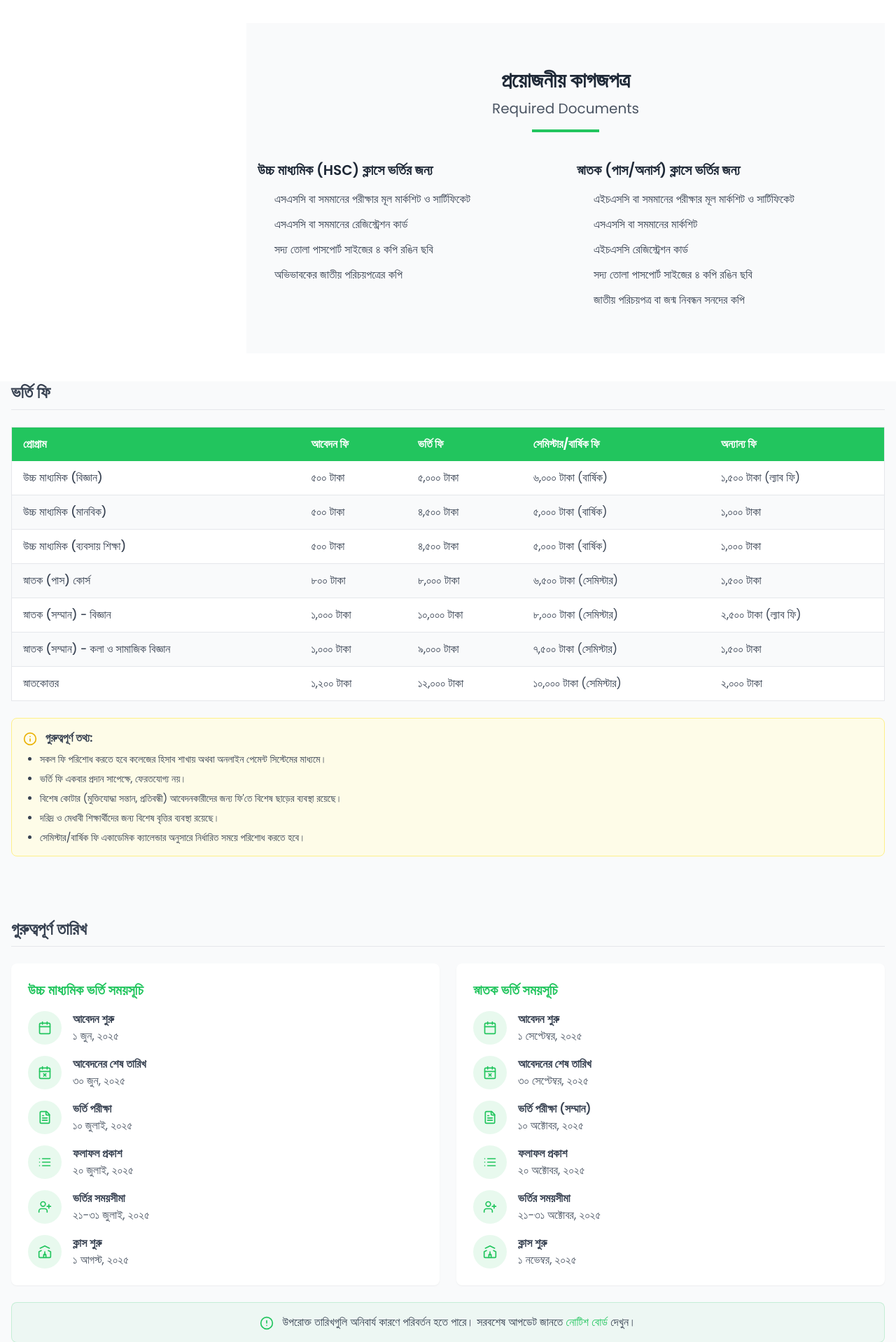
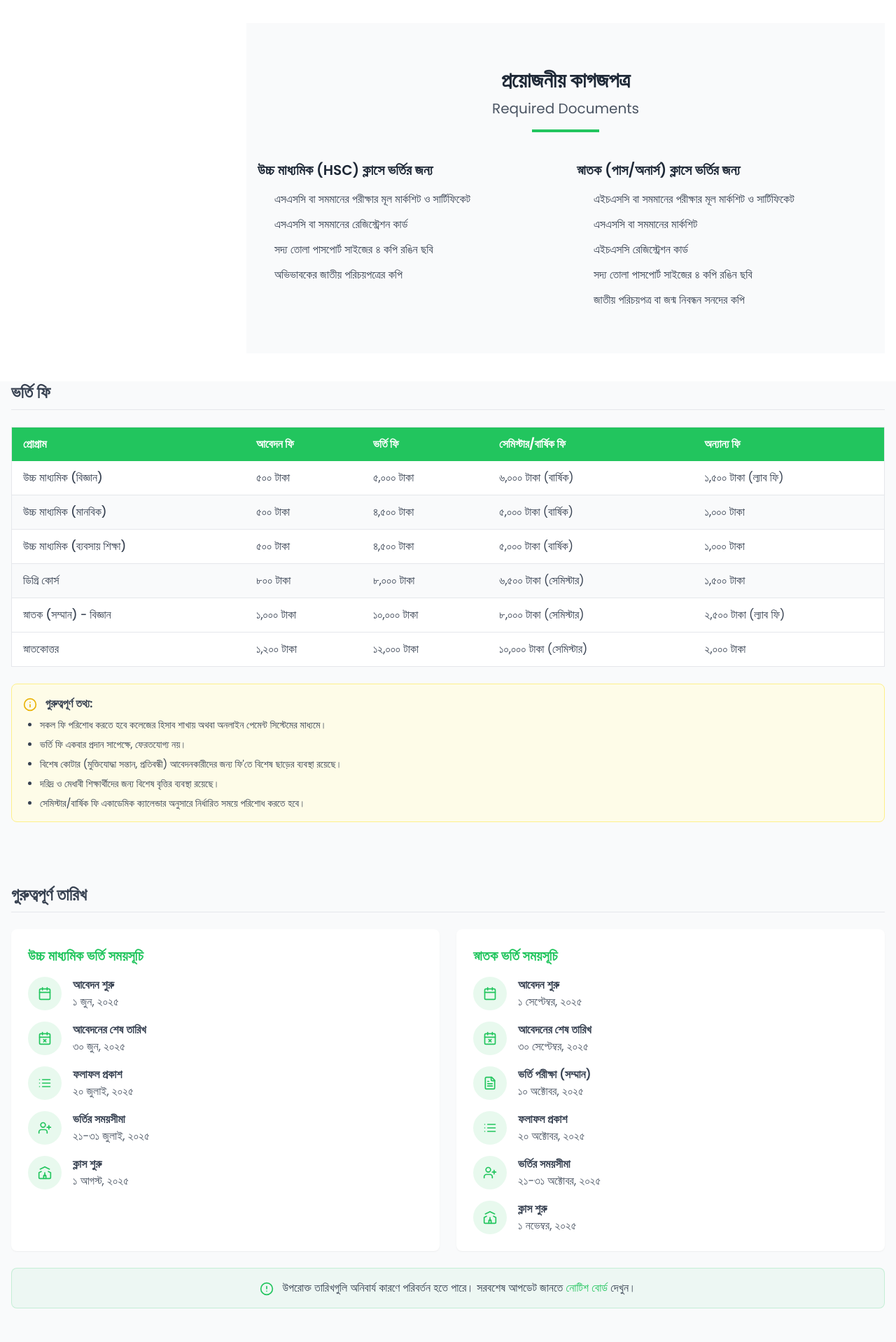
Before and after one commit to Ssshiponu/college-website, a Django app: page /admission/ in a window 1280 px wide. Shown: the part 2960-4878 px from the top of the page at 70% size. Run offline with Django 5.2, Linux system fonts and the light colour scheme; data comes from the database, SQL or seed files in the repository; both versions use the stored data as it was after the commit.

Commit message:
viewe fixes

```diff
--- a/core/admin.py
+++ b/core/admin.py
@@ -4,7 +4,6 @@
 @admin.register(Department)
 class DepartmentAdmin(admin.ModelAdmin):
     list_display = ('name', 'code', 'department_head', 'established')
-    prepopulated_fields = {'slug': ('name',)}
     search_fields = ('name', 'code', 'department_head')
 
 @admin.register(Faculty)
@@ -24,14 +23,12 @@
 class ProgramAdmin(admin.ModelAdmin):
     list_display = ('name', 'level', 'department', 'duration')
     list_filter = ('level', 'department')
-    prepopulated_fields = {'slug': ('name',)}
     search_fields = ('name', 'description')
 
 @admin.register(Event)
 class EventAdmin(admin.ModelAdmin):
     list_display = ('title', 'date', 'location', 'is_featured')
     list_filter = ('is_featured', 'date')
-    prepopulated_fields = {'slug': ('title',)}
     search_fields = ('title', 'description', 'location')
     date_hierarchy = 'date'
 
--- a/core/models.py
+++ b/core/models.py
@@ -19,6 +19,10 @@ class Department(models.Model):
         if self.slug == "":
             self.slug = get_random_string(length=16)
         super().save(*args, **kwargs)
+
+    def __str__(self):
+        return self.name
+
 
 class Faculty(models.Model):
     DESIGNATION_CHOICES = [
--- a/core/views.py
+++ b/core/views.py
@@ -7,15 +7,13 @@ class HomeView(TemplateView):
 
     def get_context_data(self, **kwargs):
         context = super().get_context_data(**kwargs)
-        context['departments'] = Department.objects.all()[:4]
-        context['faculty_members'] = Faculty.objects.filter(is_featured=True)[:4]
-        context['notices'] = Notice.objects.all()[:5]
+        context['notices'] = Notice.objects.all()[:3]
         context['events'] = Event.objects.filter(is_featured=True)[:3]
         context['principal'] = Faculty.objects.filter(designation='principal').first()
         return context
 
 class HistoryView(TemplateView):
-    template_name = 'about/history.html'
+    template_name = 'history.html'
 
     def get_context_data(self, **kwargs):
         context = super().get_context_data(**kwargs)
@@ -24,7 +22,7 @@ class HistoryView(TemplateView):
 
 class FacultyListView(ListView):
     model = Faculty
-    template_name = 'about/faculty.html'
+    template_name = 'faculty.html'
     context_object_name = 'faculty'
 
     def get_queryset(self):
@@ -51,7 +49,7 @@ class FacultyListView(ListView):
 
 class FacultyDetailView(DetailView):
     model = Faculty
-    template_name = 'about/faculty_detail.html'
+    template_name = 'faculty_detail.html'
     context_object_name = 'faculty'
 
 class DepartmentListView(ListView):
@@ -59,11 +57,6 @@ class DepartmentListView(ListView):
     template_name = "departments.html"
     context_object_name = "departments"
     ordering = ["name"]
-
-    def get_context_data(self, **kwargs):
-        context = super().get_context_data(**kwargs)
-        context["page_title"] = "বিভাগসমূহ"
-        return context
 
 class DepartmentDetailView(DetailView):
     model = Department
@@ -97,8 +90,8 @@ class NoticeListView(ListView):
     def get_context_data(self, **kwargs):
         context = super().get_context_data(**kwargs)
         context['featured_notice'] = Notice.objects.filter(is_important=True).order_by('-publish_date').first()
+        context['notices'] = Notice.objects.exclude(id=context['featured_notice'].id)
         context['categories'] = Notice.CATEGORY_CHOICES
-        context['path'] = '/notices'
         return context
 
 class NoticeDetailView(DetailView):
@@ -106,18 +99,10 @@ class NoticeDetailView(DetailView):
     template_name = 'notice_detail.html'
     context_object_name = 'notice'
 
-
 class ProgramListView(ListView):
     model = Program
     template_name = 'programs.html'
     context_object_name = 'programs'
-
-    def get_context_data(self, **kwargs):
-        context = super().get_context_data(**kwargs)
-        context['hsc_programs'] = Program.objects.filter(level='hsc')
-        context['undergraduate_programs'] = Program.objects.filter(level='undergraduate')
-        context['postgraduate_programs'] = Program.objects.filter(level='postgraduate')
-        return context
 
 class ProgramDetailView(DetailView):
     model = Program
--- a/templates/admission.html
+++ b/templates/admission.html
@@ -8,7 +8,7 @@
     <div class="container mx-auto px-4">
         <h1 class="text-3xl font-bold mb-2">ভর্তি তথ্য</h1>
         <div class="flex items-center text">
-            <a href="../index.html" class="hover:text-primary-light transition-colors duration-200">হোম</a>
+            <a href="{% url 'core:home' %}" class="hover:text-primary-light transition-colors duration-200">হোম</a>
             <span class="mx-2">/</span>
             <span>ভর্তি</span>
         </div>
@@ -113,7 +113,7 @@
                                 <li class="flex items-center">  মানবিক শাখা</li>
                                 <li class="flex items-center">  ব্যবসায় শিক্ষা শাখা</li>
                             </ul>
-                            <a href="academics/programs.html#hsc" class="text-primary font-medium hover:text-primary-dark">বিস্তারিত দেখুন <svg xmlns="http://www.w3.org/2000/svg" width="20" height="20" viewBox="0 0 24 24" fill="none" stroke="currentColor" stroke-width="2" stroke-linecap="round" stroke-linejoin="round" class="lucide lucide-arrow-right ml-1 inline"><line x1="5" x2="19" y1="12" y2="12"/><polyline points="12 5 19 12 12 19"/></svg></a>
+                            <a href="#" class="text-primary font-medium hover:text-primary-dark">বিস্তারিত দেখুন <svg xmlns="http://www.w3.org/2000/svg" width="20" height="20" viewBox="0 0 24 24" fill="none" stroke="currentColor" stroke-width="2" stroke-linecap="round" stroke-linejoin="round" class="lucide lucide-arrow-right ml-1 inline"><line x1="5" x2="19" y1="12" y2="12"/><polyline points="12 5 19 12 12 19"/></svg></a>
                         </div>
 
                         <!-- Degree Program -->
@@ -128,7 +128,7 @@
                                 <li class="flex items-center">  বি.এসসি (পাস) কোর্স</li>
                                 <li class="flex items-center">  বি.বি.এস (পাস) কোর্স</li>
                             </ul>
-                            <a href="academics/programs.html#degree" class="text-primary font-medium hover:text-primary-dark">বিস্তারিত দেখুন <svg xmlns="http://www.w3.org/2000/svg" width="20" height="20" viewBox="0 0 24 24" fill="none" stroke="currentColor" stroke-width="2" stroke-linecap="round" stroke-linejoin="round" class="lucide lucide-arrow-right ml-1 inline"><line x1="5" x2="19" y1="12" y2="12"/><polyline points="12 5 19 12 12 19"/></svg></a>
+                            <a href="#" class="text-primary font-medium hover:text-primary-dark">বিস্তারিত দেখুন <svg xmlns="http://www.w3.org/2000/svg" width="20" height="20" viewBox="0 0 24 24" fill="none" stroke="currentColor" stroke-width="2" stroke-linecap="round" stroke-linejoin="round" class="lucide lucide-arrow-right ml-1 inline"><line x1="5" x2="19" y1="12" y2="12"/><polyline points="12 5 19 12 12 19"/></svg></a>
                         </div>
 
                         <!-- Honors Program -->
@@ -193,7 +193,7 @@
                         <div class="bg-white rounded-lg p-6 border border-gray-200">
                             <h3 class="text-xl font-semibold mb-4 flex items-center">
                                 <span class="bg-green-100 text-green-600 w-8 h-8 rounded-full flex items-center justify-center mr-3"><svg xmlns="http://www.w3.org/2000/svg" width="20" height="20" viewBox="0 0 24 24" fill="none" stroke="currentColor" stroke-width="2" stroke-linecap="round" stroke-linejoin="round" class="lucide lucide-user-check"><path d="M16 21v-2a4 4 0 0 0-4-4H6a4 4 0 0 0-4 4v2"/><circle cx="9" cy="7" r="4"/><polyline points="16 11 18 13 22 9"/></svg></span>
-                                স্নাতক (পাস) প্রোগ্রাম
+                                ডিগ্রি (পাস) প্রোগ্রাম
                             </h3>
                             <p class="mb-4">ডিগ্রি পাস কোর্সে ভর্তির জন্য নিম্নলিখিত যোগ্যতা থাকতে হবে:</p>
                             <ul class="space-y-2 list-disc ml-6">
@@ -407,7 +407,7 @@
                         <td class="py-3 px-4">১,০০০ টাকা</td>
                     </tr>
                     <tr class="border-b border-gray-200 bg-gray-50">
-                        <td class="py-3 px-4 font-medium">স্নাতক (পাস) কোর্স</td>
+                        <td class="py-3 px-4 font-medium">ডিগ্রি কোর্স</td>
                         <td class="py-3 px-4">৮০০ টাকা</td>
                         <td class="py-3 px-4">৮,০০০ টাকা</td>
                         <td class="py-3 px-4">৬,৫০০ টাকা (সেমিস্টার)</td>
@@ -419,13 +419,6 @@
                         <td class="py-3 px-4">১০,০০০ টাকা</td>
                         <td class="py-3 px-4">৮,০০০ টাকা (সেমিস্টার)</td>
                         <td class="py-3 px-4">২,৫০০ টাকা (ল্যাব ফি)</td>
-                    </tr>
-                    <tr class="border-b border-gray-200 bg-gray-50">
-                        <td class="py-3 px-4 font-medium">স্নাতক (সম্মান) - কলা ও সামাজিক বিজ্ঞান</td>
-                        <td class="py-3 px-4">১,০০০ টাকা</td>
-                        <td class="py-3 px-4">৯,০০০ টাকা</td>
-                        <td class="py-3 px-4">৭,৫০০ টাকা (সেমিস্টার)</td>
-                        <td class="py-3 px-4">১,৫০০ টাকা</td>
                     </tr>
                     <tr class="border-b border-gray-200">
                         <td class="py-3 px-4 font-medium">স্নাতকোত্তর</td>
@@ -486,17 +479,7 @@
                             <p class="text-gray-600">৩০ জুন, ২০২৫</p>
                         </div>
                     </li>
-                    <li class="flex">
-                        <div class="mr-4">
-                            <div class="h-12 w-12 bg-primary/10 rounded-full flex items-center justify-center text-primary">
-                                <svg xmlns="http://www.w3.org/2000/svg" width="20" height="20" viewBox="0 0 24 24" fill="none" stroke="currentColor" stroke-width="2" stroke-linecap="round" stroke-linejoin="round" class="lucide lucide-file-text"><path d="M15 2H6a2 2 0 0 0-2 2v16a2 2 0 0 0 2 2h12a2 2 0 0 0 2-2V7Z"/><path d="M14 2v4a2 2 0 0 0 2 2h4"/><path d="M10 9H8"/><path d="M16 13H8"/><path d="M16 17H8"/></svg>
-                            </div>
-                        </div>
-                        <div>
-                            <h4 class="font-semibold">ভর্তি পরীক্ষা</h4>
-                            <p class="text-gray-600">১০ জুলাই, ২০২৫</p>
-                        </div>
-                    </li>
+
                     <li class="flex">
                         <div class="mr-4">
                             <div class="h-12 w-12 bg-primary/10 rounded-full flex items-center justify-center text-primary">
@@ -608,7 +591,7 @@
         </div>
 
         <div class="mt-6 p-4 bg-primary/5 border border-primary/20 rounded-lg text-center">
-            <p class="text-gray-700"><svg xmlns="http://www.w3.org/2000/svg" width="20" height="20" viewBox="0 0 24 24" fill="none" stroke="currentColor" stroke-width="2" stroke-linecap="round" stroke-linejoin="round" class="lucide lucide-alert-circle text-primary mr-2 inline"><circle cx="12" cy="12" r="10"/><line x1="12" x2="12" y1="8" y2="12"/><line x1="12" x2="12.01" y1="16" y2="16"/></svg> উপরোক্ত তারিখগুলি অনিবার্য কারণে পরিবর্তন হতে পারে। সরবশেষ আপডেট জানতে <a href="notice.html" class="text-primary hover:underline">নোটিশ বোর্ড</a> দেখুন।</p>
+            <p class="text-gray-700"><svg xmlns="http://www.w3.org/2000/svg" width="20" height="20" viewBox="0 0 24 24" fill="none" stroke="currentColor" stroke-width="2" stroke-linecap="round" stroke-linejoin="round" class="lucide lucide-alert-circle text-primary mr-2 inline"><circle cx="12" cy="12" r="10"/><line x1="12" x2="12" y1="8" y2="12"/><line x1="12" x2="12.01" y1="16" y2="16"/></svg> উপরোক্ত তারিখগুলি অনিবার্য কারণে পরিবর্তন হতে পারে। সরবশেষ আপডেট জানতে <a href="{% url "core:notices" %}" class="text-primary hover:underline">নোটিশ বোর্ড</a> দেখুন।</p>
         </div>
     </div>
 </div>
--- a/templates/components/header.html
+++ b/templates/components/header.html
@@ -18,7 +18,7 @@
                     <li class="relative group">
 
                         <a href="#" class="nav-link">আমাদের সম্পর্কে <span class="inline-block transition-transform duration-200 group-hover:rotate-180"><svg xmlns="http://www.w3.org/2000/svg" width="20" height="20" viewBox="0 0 24 24" fill="none" stroke="currentColor" stroke-width="2" stroke-linecap="round" stroke-linejoin="round" class="lucide lucide-chevron-down-icon lucide-chevron-down"><path d="m6 9 6 6 6-6"/></svg></span></a>
-                        <ul class="hidden group-hover:block absolute left-0 top-full w-48 bg-white border border-gray-300 rounded py-2 z-50">
+                        <ul class="hidden group-hover:block absolute left-0 top-full w-48 bg-white border border-gray-200 rounded py-2 z-50">
                             <li><a href="{% url 'core:history' %}" class="block px-4 py-2 text-gray-700 hover:text-primary hover:bg-gray-50 transition-colors duration-200">কলেজের ইতিহাস</a></li>
                             <li><a href="{% url 'core:faculty' %}" class="block px-4 py-2 text-gray-700 hover:text-primary hover:bg-gray-50 transition-colors duration-200">শিক্ষক-শিক্ষিকা</a></li>
                             <li><a href="{% url 'core:campus' %}" class="block px-4 py-2 text-gray-700 hover:text-primary hover:bg-gray-50 transition-colors duration-200">ক্যাম্পাস</a></li>
@@ -27,7 +27,7 @@
                     </li>
                     <li class="relative group">
                         <a href="#" class="nav-link">একাডেমিক<span class="inline-block transition-transform duration-200 group-hover:rotate-180"><svg xmlns="http://www.w3.org/2000/svg" width="20" height="20" viewBox="0 0 24 24" fill="none" stroke="currentColor" stroke-width="2" stroke-linecap="round" stroke-linejoin="round" class="lucide lucide-chevron-down-icon lucide-chevron-down"><path d="m6 9 6 6 6-6"/></svg></span></a>
-                        <ul class="hidden group-hover:block absolute left-0 top-full w-48 bg-white border border-gray-100 py-2 z-50">
+                        <ul class="hidden group-hover:block absolute left-0 top-full w-48 bg-white border border-gray-200 rounded py-2 z-50">
                             <li><a href="{% url "core:admission" %}" class="block px-4 py-2 text-gray-700 hover:text-primary hover:bg-gray-50 transition-colors duration-200">প্রোগ্রামসমূহ</a></li>
                             <li><a href="{% url "core:departments" %}" class="block px-4 py-2 text-gray-700 hover:text-primary hover:bg-gray-50 transition-colors duration-200">বিভাগসমূহ</a></li>
                             <li><a href="{% url "core:calender" %}" class="block px-4 py-2 text-gray-700 hover:text-primary hover:bg-gray-50 transition-colors duration-200">একাডেমিক ক্যালেন্ডার</a></li>
@@ -35,10 +35,11 @@
                     </li>
                     <li><a href="{% url "core:admission" %}" class="nav-link">ভর্তি</a></li>
                     <li><a href="{% url "core:notices" %}" class="nav-link">নোটিশ</a></li>
+                    <li><a href="{% url "core:notices" %}" class="nav-link">ইভেন্ট</a></li>
                     <li><a href="{% url "core:contact" %}" class="nav-link">যোগাযোগ</a></li>
                     <li class="relative group">
                         <a href="#" class="nav-link">আরও <span class="inline-block transition-transform duration-200 group-hover:rotate-180"><svg xmlns="http://www.w3.org/2000/svg" width="20" height="20" viewBox="0 0 24 24" fill="none" stroke="currentColor" stroke-width="2" stroke-linecap="round" stroke-linejoin="round" class="lucide lucide-chevron-down-icon lucide-chevron-down"><path d="m6 9 6 6 6-6"/></svg></span></a>
-                        <ul class="hidden group-hover:block absolute right-0 top-full w-48 bg-white border border-gray-100 py-2 z-50">
+                        <ul class="hidden group-hover:block absolute right-0 top-full w-48 bg-white border border-gray-200 rounded py-2 z-50">
                             <li><a href="{% url "core:result" %}" class="block px-4 py-2 text-gray-700 hover:text-primary hover:bg-gray-50 transition-colors duration-200">রেজাল্ট </a></li>
                             <li><a href="{% url "core:notices" %}?category=routin" class="block px-4 py-2 text-gray-700 hover:text-primary hover:bg-gray-50 transition-colors duration-200">রুটিন </a></li>
                             <li><a href="{% url "core:gallery" %}" class="block px-4 py-2 text-gray-700 hover:text-primary hover:bg-gray-50 transition-colors duration-200">গ্যালারি</a></li>
@@ -81,6 +82,7 @@
                 </li>
                 <li><a href="{% url 'core:admission' %}" class="nav-link">ভর্তি</a></li>
                 <li><a href="{% url 'core:notices' %}" class="nav-link">নোটিশ</a></li>
+                <li><a href="{% url "core:notices" %}" class="nav-link">ইভেন্ট</a></li>
                 <li><a href="{% url 'core:contact' %}" class="nav-link">যোগাযোগ</a></li>
                 <li class="mobile-dropdown">
                     <button class="flex justify-between items-center w-full py-2 text-gray-700">
--- a/templates/departments.html
+++ b/templates/departments.html
@@ -23,7 +23,7 @@
             <!-- Sidebar -->
             <div class="lg:w-1/4">
                 <div class="bg-gray-50 border border-gray-200 rounded p-6 sticky top-24">
-                    <h3 class="text-lg font-semibold mb-4 pb-2 border-b border-gray-200">এই পেজে যা যা আছে</h3>
+                    <h3 class="text-lg font-semibold mb-4 pb-2 border-b border-gray-200">বিভাগসমূহ</h3>
                     <div class="mb-6">
                         <ul class="space-y-2">
                             <li>
--- a/templates/about/faculty.html
+++ b/templates/faculty.html
@@ -6,7 +6,7 @@
     <div class="container mx-auto px-4">
         <h1 class="text-3xl font-bold mb-2">শিক্ষক-শিক্ষিকা</h1>
         <div class="flex items-center">
-            <a href="../../index.html" class="hover:text-primary-light transition-colors duration-200">হোম</a>
+            <a href="{% url 'core:home' %}" class="hover:text-primary-light transition-colors duration-200">হোম</a>
             <span class="mx-2">/</span>
             <a href="#" class="hover:text-primary-light transition-colors duration-200">আমাদের সম্পর্কে</a>
             <span class="mx-2">/</span>
--- a/templates/index.html
+++ b/templates/index.html
@@ -9,7 +9,7 @@
         <p class="text-xl mb-8">১৯৭২ সাল থেকে মানসম্পন্ন শিক্ষার মাধ্যমে ভবিষ্যৎ গড়ছি</p>
         <div class="flex flex-wrap justify-center gap-4">
             <a href="{% url 'core:admission' %}" class="btn-primary bg-white text-primary hover:bg-gray-100">ভর্তির জন্য আবেদন করুন</a>
-            <a href="/admission/#admission-programs" class="btn-outline">প্রোগ্রামসমূহ দেখুন</a>
+            <a href="{% url 'core:admission' %}" class="btn-outline">প্রোগ্রামসমূহ দেখুন</a>
         </div>
 
         <div class="grid grid-cols-2 md:grid-cols-4 gap-4 mt-12 max-w-3xl mx-auto">
```
Also changed, not shown: db.sqlite3, templates/faculty_detail.html (renamed from templates/about/faculty_detail.html), templates/history.html (renamed from templates/about/history.html).
